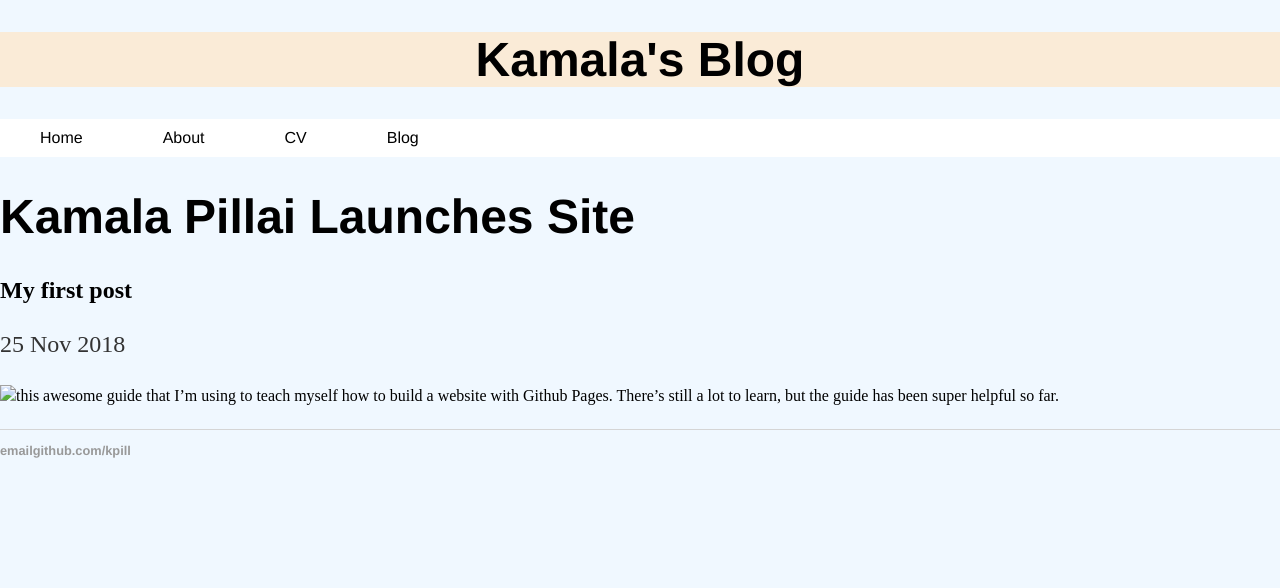
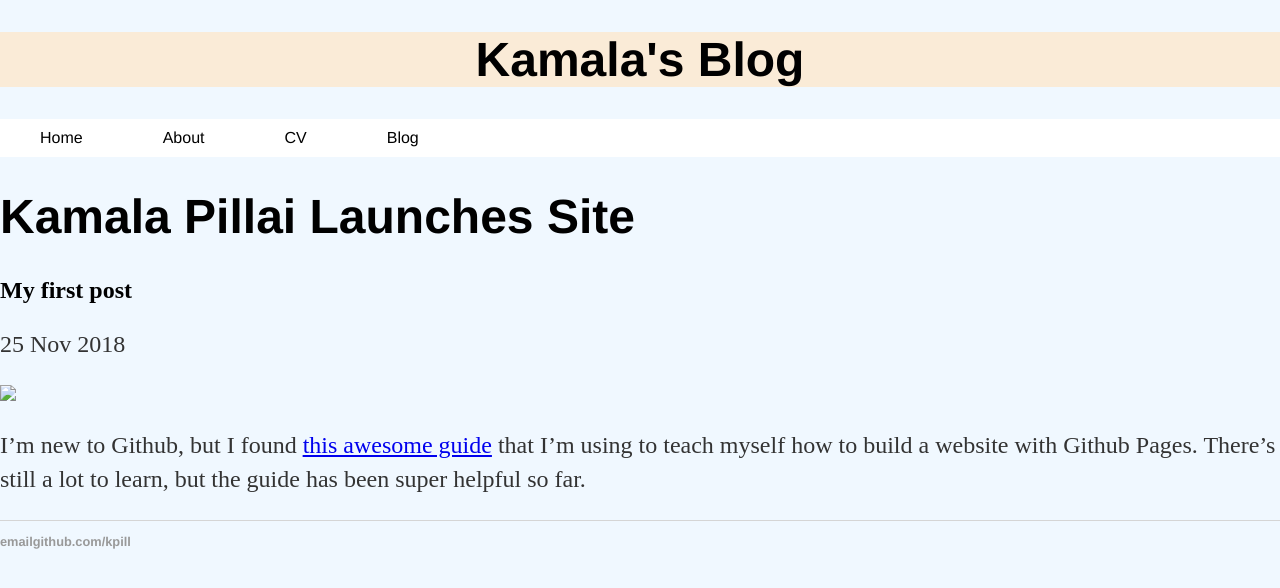
Before and after one commit to kpill/kpill.github.io, a Jekyll site: the page built from _posts/2018-11-25-kamala-pillai-site-launched.md, in a window 1280 px wide. Shown: the top 588 px of the page. Built offline with Jekyll 4.4.1, drawn with Linux system fonts in a browser that asks for light colours.

Commit message:
Update post.html

```diff
--- a/_layouts/post.html
+++ b/_layouts/post.html
@@ -6,6 +6,6 @@ layout: default
 <p class="meta">{{ page.date | date_to_string }}</p>
 
 <div class="post">
-  <img src="../github_logo.jpg>
+  <img src="../github_logo.jpg">
   {{ content }}
 </div>
```
